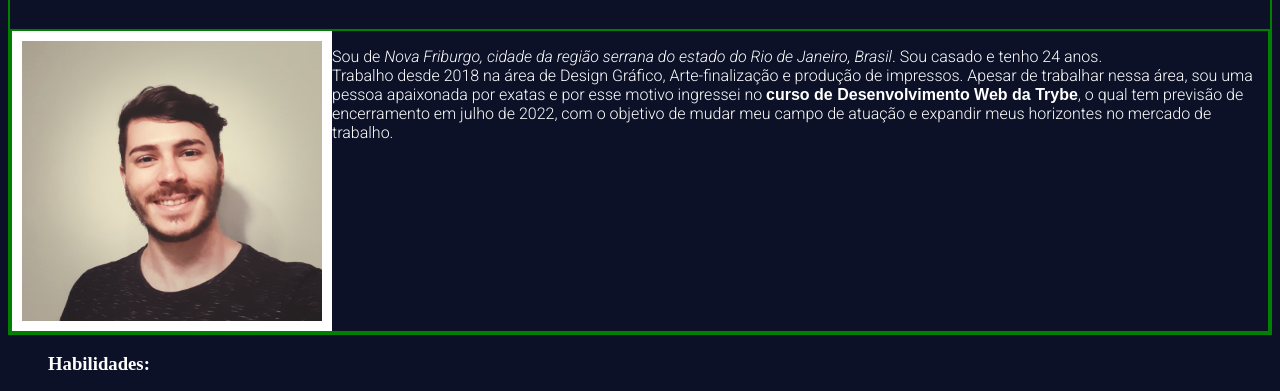
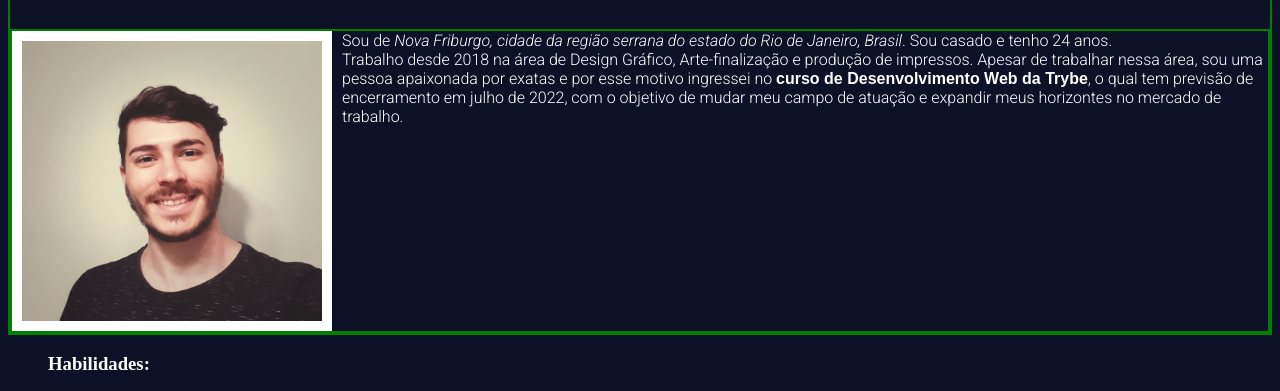
Before and after one commit to braien-machado/braien-machado.github.io, a plain HTML site: page index.html in a window 1280 px wide. Shown: the part 398-789 px from the top of the page. Drawn offline with Linux system fonts and the light colour scheme.

Commit message:
alinhamento descriçao

```diff
--- a/style.css
+++ b/style.css
@@ -45,10 +45,15 @@ a{
 
 .image-container{
   height: 300px;
+  position: relative;
 }
 
 #quem_sou{
-
+  position: absolute;
+  margin-left: 330px;
+  margin-top: 0px;
+  overflow:auto;
+  height: 300px;
 }
 
 
```
